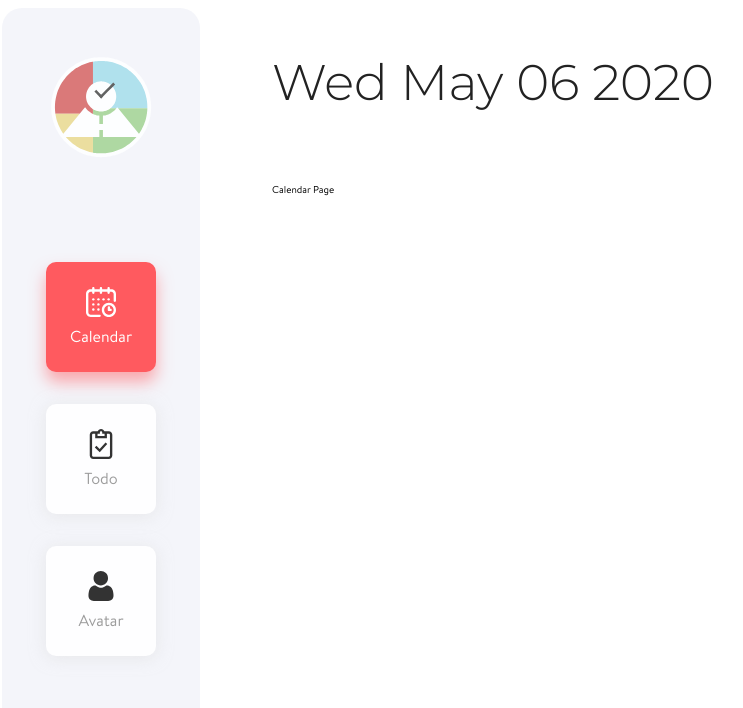
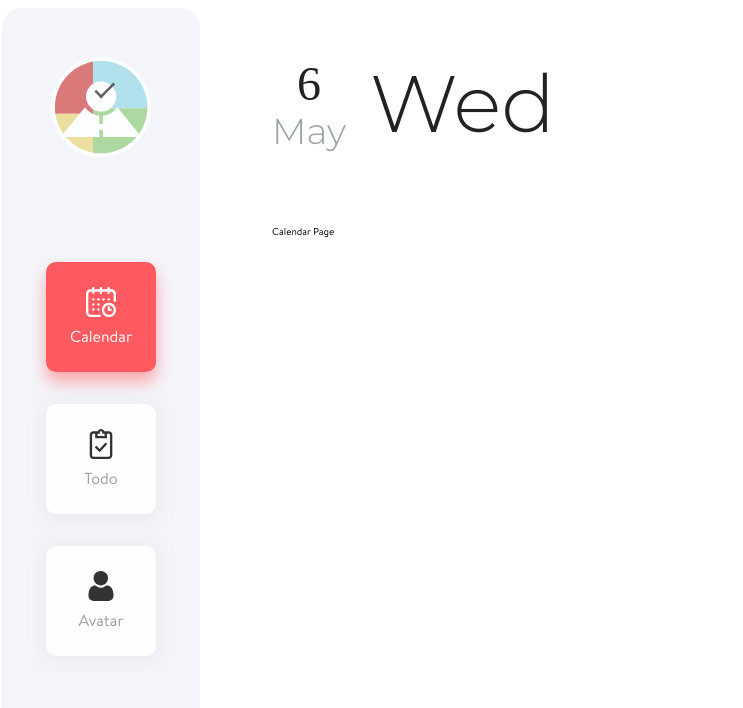
Before and after one commit to msamadpo/Horae, a React (Create React App) app in the folder client/: page /calendar in a window 1280 px wide. Shown: the top 708 px of the page, without its empty margins (6-749 px from the left). Built offline with nearby package versions, Linux system fonts and the light colour scheme; a web font is replaced by a local one.

Commit message:
Added boilerplate date time component on every page

```diff
--- /dev/null
+++ b/client/src/components/HoraeApp/Header/DateDisplay/DateDisplay.tsx
@@ -0,0 +1,55 @@
+import React from 'react';
+import styled from 'styled-components';
+
+import Text from 'components/Common/Text';
+
+const StyledDate = styled.div`
+  display: inline-flex;
+  align-items: center;
+  justify-content: center;
+`;
+
+const DateMonthContainer = styled.div`
+  display: flex;
+  flex-direction: column;
+  align-items: center;
+  justify-content: center;
+`;
+
+function DateDisplay() {
+  const now = new Date();
+  const day = now.toLocaleString('en-us', { weekday: 'long' }).substring(0, 3);
+  const date = now.getDate();
+  const month = now.toLocaleString('default', { month: 'long' });
+  return (
+    <StyledDate>
+      <DateMonthContainer>
+        <Text
+          type="heading1"
+          weight="400"
+          styleProp="line-height: 115%; !important"
+        >
+          {date}
+        </Text>
+        <Text
+          type="heading2"
+          weight="300"
+          color="var(--color-text-subtitle)"
+          styleProp="line-height: 115%; !important"
+        >
+          {month}
+        </Text>
+      </DateMonthContainer>
+      <Text
+        type="heading1"
+        weight="300"
+        size="8rem"
+        margins={['none', 'none', 'none', 'base']}
+      >
+        {day}
+      </Text>
+    </StyledDate>
+  );
+}
+
+export default DateDisplay;
--- /dev/null
+++ b/client/src/components/HoraeApp/Header/DateDisplay/index.ts
@@ -0,0 +1 @@
+export { default } from 'components/HoraeApp/Header/DateDisplay/DateDisplay';
--- a/client/src/components/HoraeApp/Header/Header.tsx
+++ b/client/src/components/HoraeApp/Header/Header.tsx
@@ -1,7 +1,7 @@
 import React from 'react';
 import styled from 'styled-components';
 
-import Text from 'components/Common/Text';
+import DateDisplay from 'components/HoraeApp/Header/DateDisplay';
 
 const StyledHeader = styled.div`
   padding-bottom: var(--spacing-xlarge);
@@ -10,9 +10,7 @@ const StyledHeader = styled.div`
 function Header() {
   return (
     <StyledHeader>
-      <Text type="heading1" weight="300" size="5rem">
-        {new Date().toDateString()}
-      </Text>
+      <DateDisplay />
     </StyledHeader>
   );
 }
```
